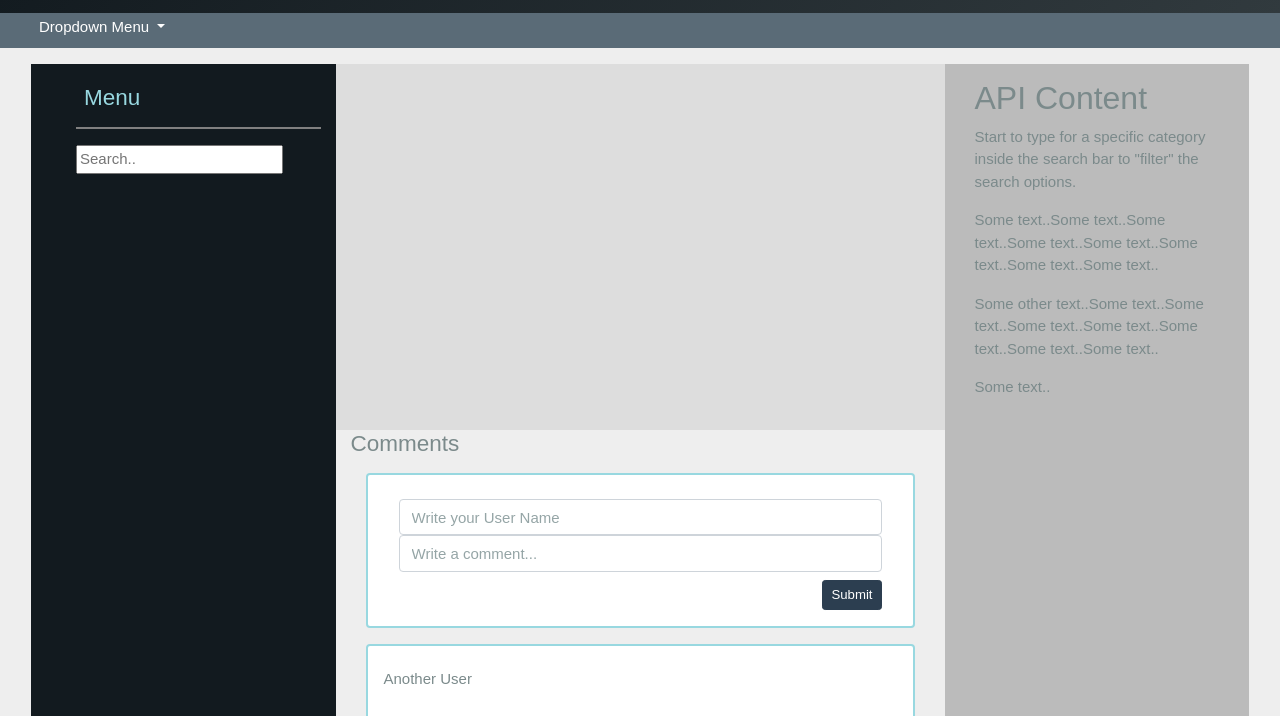
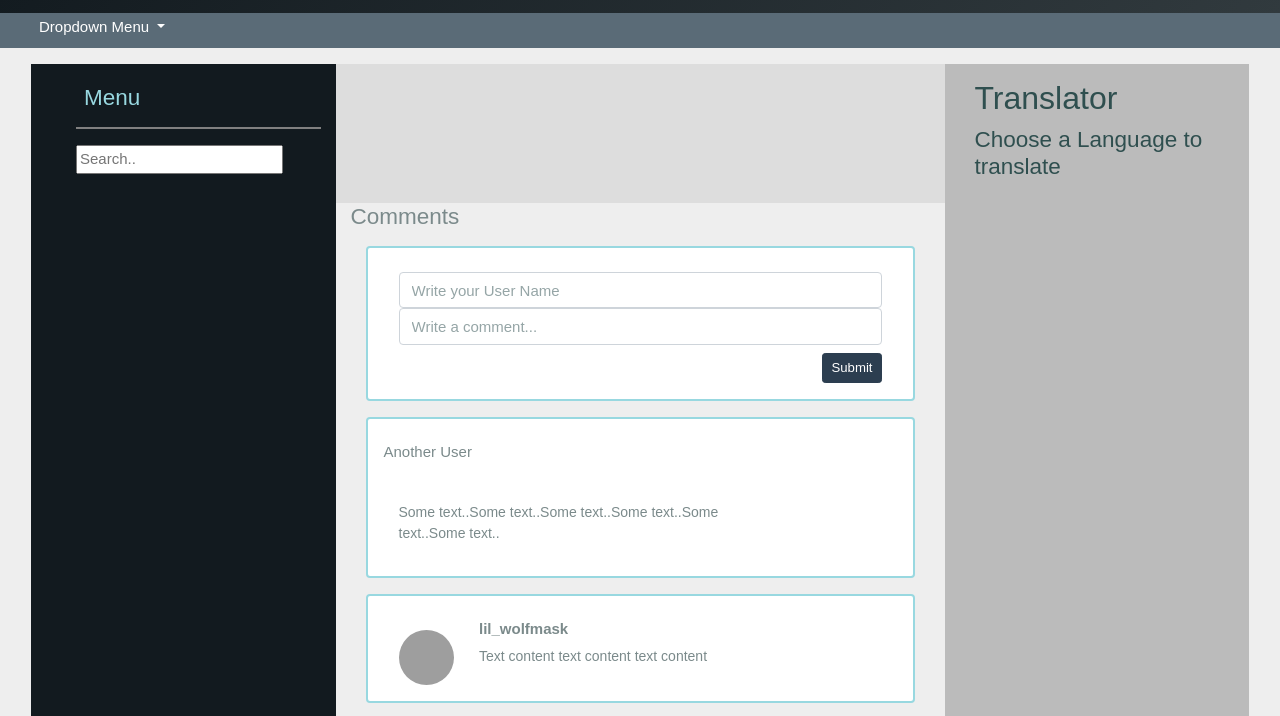
Before and after one commit to tongjac/ghostwiki, a website: page app/public/index.html in a window 1280 px wide. Shown: the part 64-780 px from the top of the page. Drawn offline with nearby package versions, Linux system fonts and the light colour scheme; no server answers; grey boxes are pictures that could not be loaded; a web font is replaced by a local one.

Commit message:
adding Google Translate as second API

```diff
--- a/app/public/assets/css/styles.css
+++ b/app/public/assets/css/styles.css
@@ -82,16 +82,17 @@ body {
 }
 
 .secondapi {
+  float: left;
+  flex: 30%;
+  padding: 15px;
+
+}
+
+/* .secondapi2 {
   float: right;
   flex: 30%;
   padding: 15px;
-}
-
-.secondapi2 {
-  float: right;
-  flex: 30%;
-  padding: 15px;
-}
+} */
 
 .bottombar {
   float: none;
--- a/app/public/index.html
+++ b/app/public/index.html
@@ -71,7 +71,7 @@
           </div>
           <!-- end of title list -->
           <!--Main Page Content Starts -->
-          <div class="col-md-6" style="background-color: #ddd">
+          <div class="col-md-6" style="background-color: #ddd; color: darkslategrey">
             <div class="right" id= "articleContainer">
               <h3 id= "htmlTitle"></h3>
               <p id= "articleContent"></p>
@@ -80,22 +80,21 @@
           </div>
 
           <!-- Second API Column -->
-          <div class="col-md-3" style="background-color: #bbb">
+          <div class="col-md-3" style="background-color: #bbb; color: darkslategrey">
             <div class="secondapi">
-              <h3>API Content</h3>
-              <p>
-                Start to type for a specific category inside the search bar to
-                "filter" the search options.
-              </p>
-              <p>
-                Some text..Some text..Some text..Some text..Some text..Some text..Some
-                text..Some text..
-              </p>
-              <p>
-                Some other text..Some text..Some text..Some text..Some text..Some
-                text..Some text..Some text..
-              </p>
-              <p>Some text..</p>
+                <h3>Translator</h3>
+                <h4>Choose a Language to translate</h4>
+                <div id="google_translate_element"></div>
+
+                <script type="text/javascript">
+                  function googleTranslateElementInit() {
+                    new google.translate.TranslateElement({ pageLanguage: 'en' }, 'google_translate_element');
+                  }
+                </script>
+
+                <script type="text/javascript"
+                  src="//translate.google.com/translate_a/element.js?cb=googleTranslateElementInit">
+                </script>
             </div>
           </div>
 
@@ -111,7 +110,7 @@
             <h4>Comments</h4>
             <div class="col-md-12">
 
-               <!-- form starts -->
+            <!-- form starts -->
               <div>
 
                 <div class="card p-3 border-blue mt-3">
@@ -140,7 +139,7 @@
                 </div>
 
               </div>
-               <!-- form ends -->
+            <!-- form ends -->
 
               <div class="comment-section" id="commentContainer">
                 <!--second comment box -->
```
